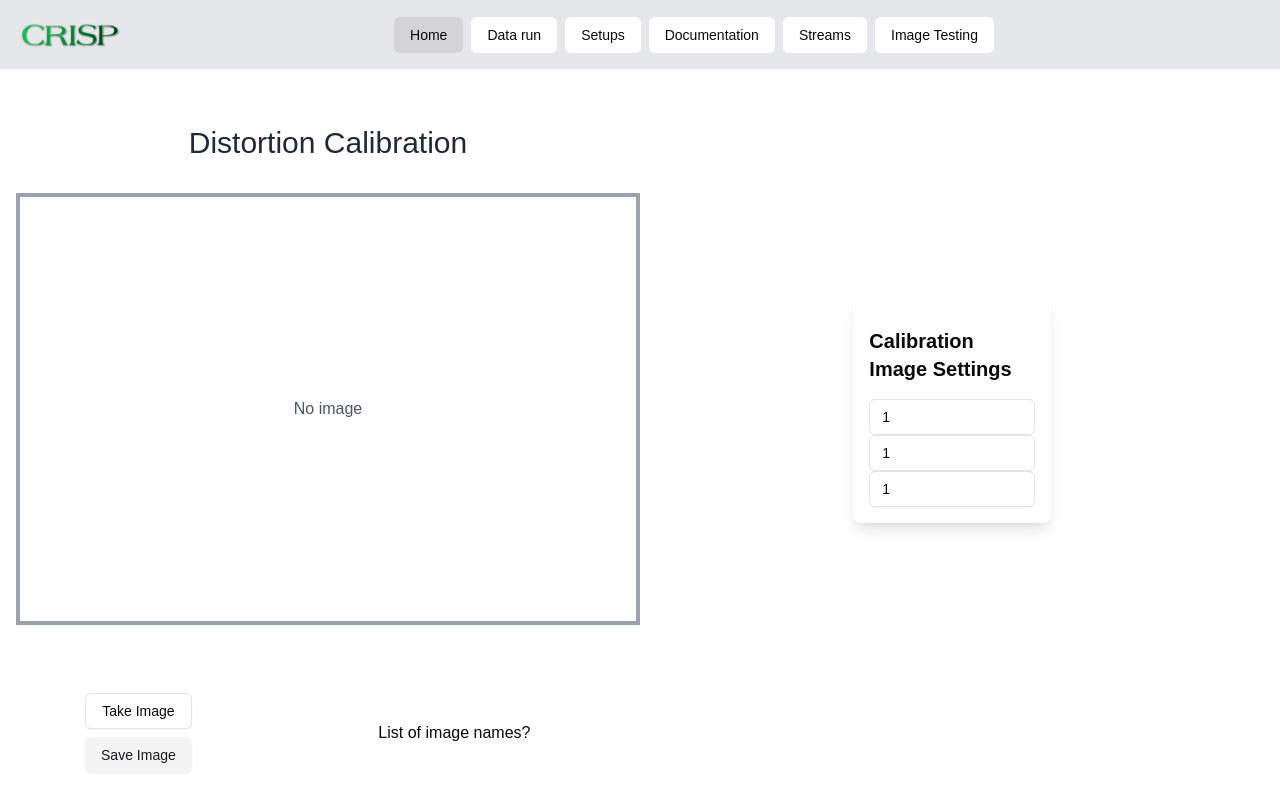
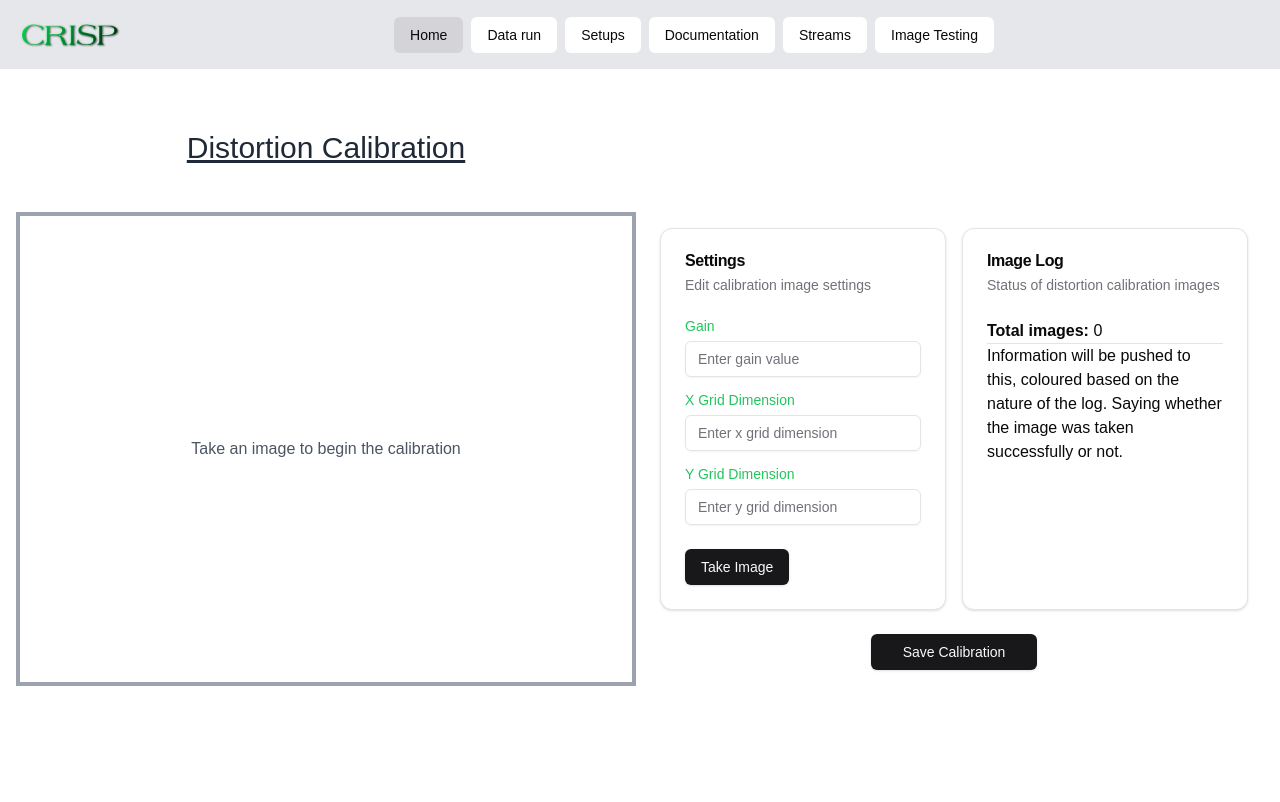
Before and after one commit to rdef12/CRISP, a Next.js app in the folder frontend/: page /setup/1/1/distortion_calibration in a window 1280 px wide. Shown: the top 802 px of the page. Built offline with nearby package versions, Linux system fonts and the light colour scheme.

Commit message:
Commit of the distortion page progress thus far. I am pushing to GitHub because I need to copmact the WSL disk again (don't want corruption again).

```diff
--- a/frontend/app/setup/[id]/[username]/distortion_calibration/page.tsx
+++ b/frontend/app/setup/[id]/[username]/distortion_calibration/page.tsx
@@ -4,20 +4,36 @@
 import Image from 'next/image';  // Import the Next.js Image component
 import { Button } from "@/components/ui/button"
 import { Input } from "@/components/ui/input";
+import { Label } from "@/components/ui/label";
+import {
+  Card,
+  CardContent,
+  CardDescription,
+  CardFooter,
+  CardHeader,
+  CardTitle,
+} from "@/components/ui/card";
+
+// In the future, I would like to import a script to allow
+// latex to be rendered within the browser.
 
 interface CalibrationImageProps {
-  gain: number;
-  xGridDimension: number;
-  yGridDimension: number;
+  gain: number | "";
+  xGridDimension: number | "";
+  yGridDimension: number | "";
 }
 
 export default function DistortionPage() {
-  const imageUrl = null
+  const imageUrl = null;
+  const [showSaveButton, setShowSaveButton] = useState<boolean>(false)
+  const [imageCount, setImageCount] = useState(0);
   const [formData, setFormData] = useState<CalibrationImageProps>({
-    gain: 1,
-    xGridDimension: 1,
-    yGridDimension: 1,
+    gain: "",
+    xGridDimension: "",
+    yGridDimension: "",
   });
+
+  const incrementImageCount = () => setImageCount(imageCount + 1);
 
   const handleChange = (e: React.ChangeEvent<HTMLInputElement>) => {
     const { name, value } = e.target;
@@ -27,10 +43,26 @@
     }));
   };
 
+  const takeImage = () => {
+    setShowSaveButton(true);
+  };
+
+  const saveImage = () => {
+
+    // Logic to save image to database (if we are doing this)
+    // At the very least, it needs adding to some backend buffer before the full distortion calibration is performed.
+    setShowSaveButton(false);
+    incrementImageCount();
+  };
+
+  const saveCalibration = () => {
+    console.log("Calibration saved!");
+  };
+
   return (
-    <div className="grid grid-cols-[1fr_1fr] grid-rows-[1fr_4fr_2fr] gap-0">
+    <div className="grid grid-cols-[1fr_1fr] grid-rows-[1fr_4fr] gap-2">
       <div id="title" className="p-4 col-start-1 row-start-1 flex items-center justify-center text-center">
-        <h1 className="text-2xl md:text-3xl font-medium tracking-normal text-gray-800 text-center mt-6 mb-4">
+        <h1 className="text-2xl md:text-3xl font-medium tracking-normal text-gray-800 text-center mt-6 mb-4 underline">
             Distortion Calibration
         </h1>
       </div>
@@ -45,45 +77,84 @@
           />
         ) : (
           <div className="w-full h-full flex items-center justify-center text-gray-600">
-            No image
+            Take an image to begin the calibration
           </div>
         )}
       </div>
-      <div id="buttons" className="grid grid-cols-5 gap-2 col-start-1 row-start-3">
-        <div className="col-start-1 col-end-3 flex flex-col items-center justify-center space-y-2">
-            <Button variant="outline" className="px-4 py-2">Take Image</Button>
-            <Button variant="secondary" className="px-4 py-2 mt-8">Save Image</Button>
-        </div>
-        <div className="col-start-3 col-end-6 flex items-center justify-center text-center">
-            List of image names?
-        </div>
-      </div>
 
       <div id="settings" className="p-4 col-start-2 row-start-2 flex items-center justify-center">
-        <div className="w-full md:w-1/3 p-4 bg-white shadow-lg rounded-lg">
-          <div>
-            <h3 className="text-xl font-semibold mt-4 mb-4">Calibration Image Settings</h3>
+        <div className="grid grid-cols-2 gap-4">
+          {/* Top Left Cell - Settings Card */}
+          <Card className="w-full">
+            <CardHeader>
+              <CardTitle>Settings</CardTitle>
+              <CardDescription>Edit calibration image settings</CardDescription>
+            </CardHeader>
+            <CardContent className="space-y-4">
+              <div className="flex flex-col space-y-2">
+                <Label className="text-green-500" htmlFor="gain">Gain</Label>
                 <Input
                   type="number"
+                  id="gain"
                   name="gain"
-              placeholder="Gain"
+                  placeholder="Enter gain value"
                   value={formData.gain}
                   onChange={handleChange}
                 />
+              </div>
+              <div className="flex flex-col space-y-2">
+                <Label className="text-green-500" htmlFor="xGridDimension">X Grid Dimension</Label>
                 <Input
-              type="text"
+                  type="number"
+                  id="xGridDimension"
                   name="xGridDimension"
-              placeholder="x"
+                  placeholder="Enter x grid dimension"
                   value={formData.xGridDimension}
                   onChange={handleChange}
                 />
+              </div>
+              <div className="flex flex-col space-y-2">
+                <Label className="text-green-500" htmlFor="yGridDimension">Y Grid Dimension</Label>
                 <Input
-              type="text"
+                  type="number"
+                  id="yGridDimension"
                   name="yGridDimension"
-              placeholder="y"
+                  placeholder="Enter y grid dimension"
                   value={formData.yGridDimension}
                   onChange={handleChange}
                 />
+              </div>
+            </CardContent>
+            <CardFooter>
+              <div className="flex flex-row items-center justify-center space-x-4">
+                <Button variant="default" className="px-4 py-2" onClick={takeImage}>Take Image</Button>
+                {showSaveButton && (
+                  <Button variant="destructive" className="px-4 py-2" onClick={saveImage}>
+                    Save Image
+                  </Button>
+                )}
+              </div>
+            </CardFooter>
+          </Card>
+
+          {/* Top Right Cell - Image Log Card */}
+          <Card className="w-full">
+            <CardHeader>
+              <CardTitle>Image Log</CardTitle>
+              <CardDescription>Status of distortion calibration images</CardDescription>
+            </CardHeader>
+            <CardContent>
+              <strong>Total images:</strong> {imageCount}
+              <hr />
+              <p>Information will be pushed to this, coloured based on the nature of the log. Saying whether the image was taken successfully or not.</p>
+            </CardContent>
+          </Card>
+
+          {/* Bottom Cell Spanning Two Columns - Save Calibration Button */}
+          <div className="col-span-2 flex justify-center mt-2">
+            <Button variant="default" className="px-8 py-4" onClick={saveCalibration}>
+              Save Calibration
+            </Button>
           </div>
         </div>
       </div>
--- /dev/null
+++ b/frontend/components/ui/card.tsx
@@ -0,0 +1,76 @@
+import * as React from "react"
+
+import { cn } from "@/lib/utils"
+
+const Card = React.forwardRef<
+  HTMLDivElement,
+  React.HTMLAttributes<HTMLDivElement>
+>(({ className, ...props }, ref) => (
+  <div
+    ref={ref}
+    className={cn(
+      "rounded-xl border bg-card text-card-foreground shadow",
+      className
+    )}
+    {...props}
+  />
+))
+Card.displayName = "Card"
+
+const CardHeader = React.forwardRef<
+  HTMLDivElement,
+  React.HTMLAttributes<HTMLDivElement>
+>(({ className, ...props }, ref) => (
+  <div
+    ref={ref}
+    className={cn("flex flex-col space-y-1.5 p-6", className)}
+    {...props}
+  />
+))
+CardHeader.displayName = "CardHeader"
+
+const CardTitle = React.forwardRef<
+  HTMLDivElement,
+  React.HTMLAttributes<HTMLDivElement>
+>(({ className, ...props }, ref) => (
+  <div
+    ref={ref}
+    className={cn("font-semibold leading-none tracking-tight", className)}
+    {...props}
+  />
+))
+CardTitle.displayName = "CardTitle"
+
+const CardDescription = React.forwardRef<
+  HTMLDivElement,
+  React.HTMLAttributes<HTMLDivElement>
+>(({ className, ...props }, ref) => (
+  <div
+    ref={ref}
+    className={cn("text-sm text-muted-foreground", className)}
+    {...props}
+  />
+))
+CardDescription.displayName = "CardDescription"
+
+const CardContent = React.forwardRef<
+  HTMLDivElement,
+  React.HTMLAttributes<HTMLDivElement>
+>(({ className, ...props }, ref) => (
+  <div ref={ref} className={cn("p-6 pt-0", className)} {...props} />
+))
+CardContent.displayName = "CardContent"
+
+const CardFooter = React.forwardRef<
+  HTMLDivElement,
+  React.HTMLAttributes<HTMLDivElement>
+>(({ className, ...props }, ref) => (
+  <div
+    ref={ref}
+    className={cn("flex items-center p-6 pt-0", className)}
+    {...props}
+  />
+))
+CardFooter.displayName = "CardFooter"
+
+export { Card, CardHeader, CardFooter, CardTitle, CardDescription, CardContent }
```
Also changed, not shown: 1 other file (tests, documents, lock files or other folders). Lines whose indentation alone changed are shown as unchanged.
